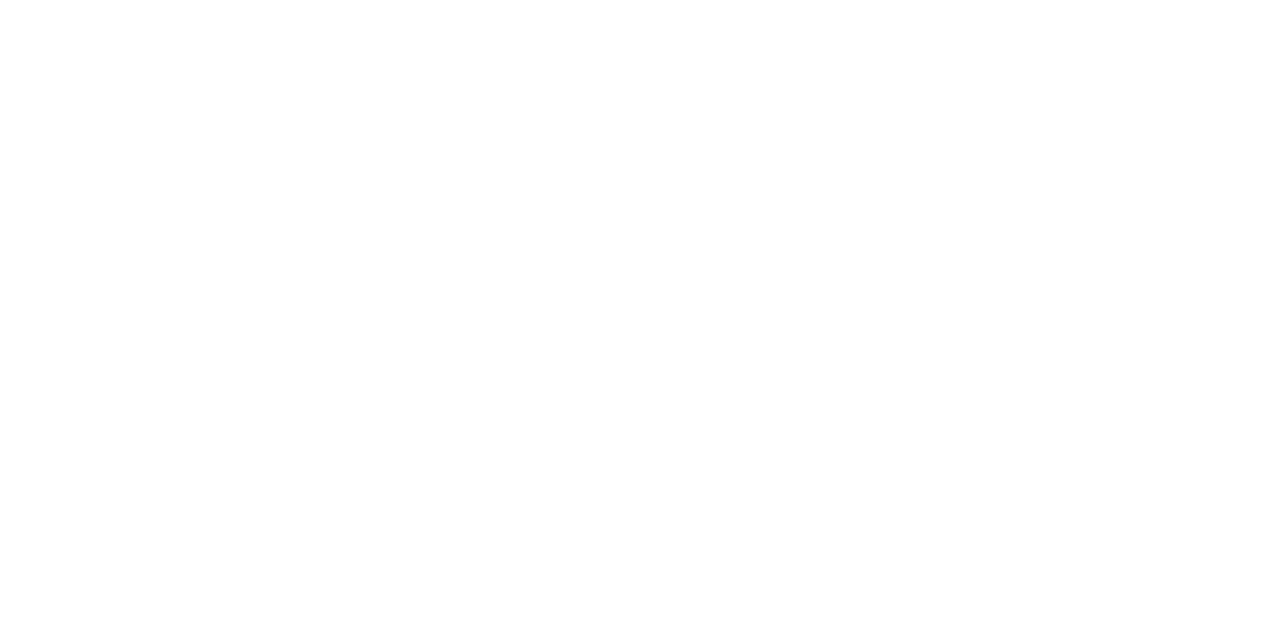
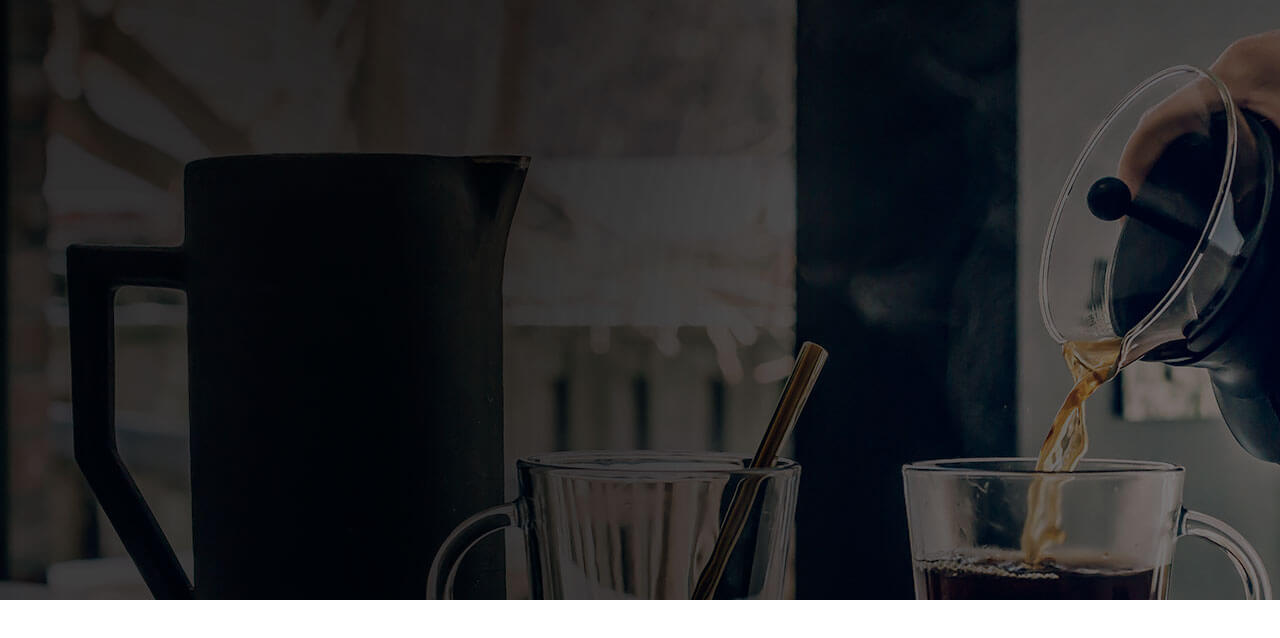
Before and after one commit to 25stefanny/Blog-de-Caf-., a plain HTML site: page index.html in a window 1280 px wide. Drawn offline with Linux system fonts and the light colour scheme.

Commit message:
url and css

```diff
--- a/css/style.css
+++ b/css/style.css
@@ -61,6 +61,6 @@ img {
 
 /** Header **/
 .header {
-    background-image: ("../img/banner.jpg");
+    background-image: url("../img/banner.jpg");
     height: 60rem;
 }
```
